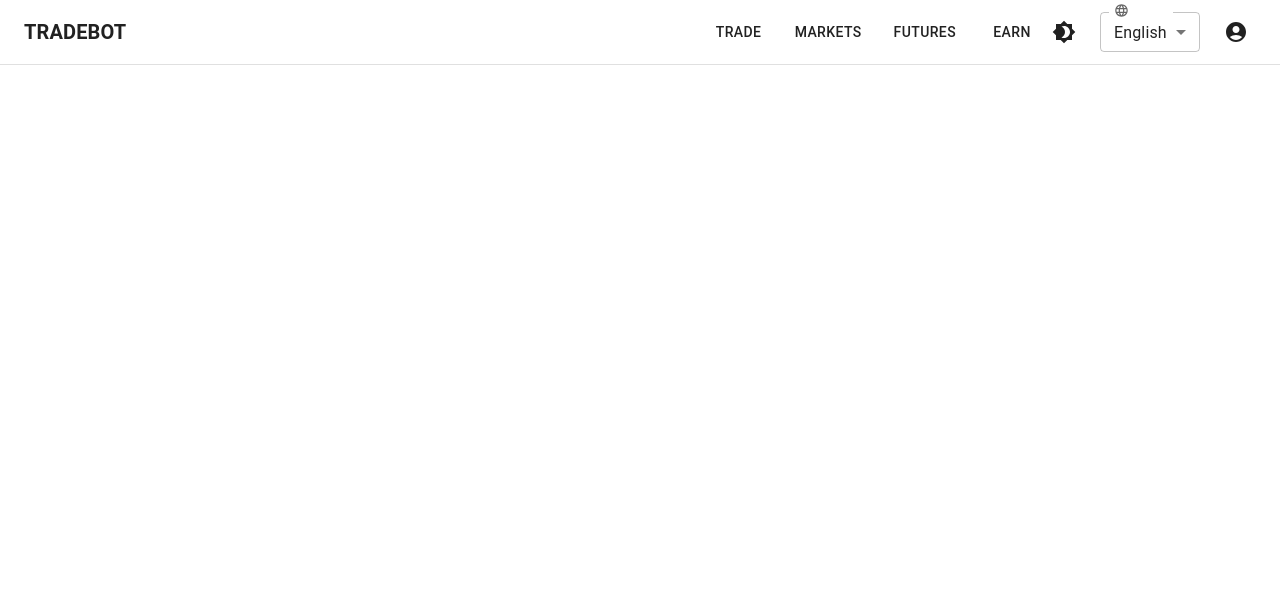
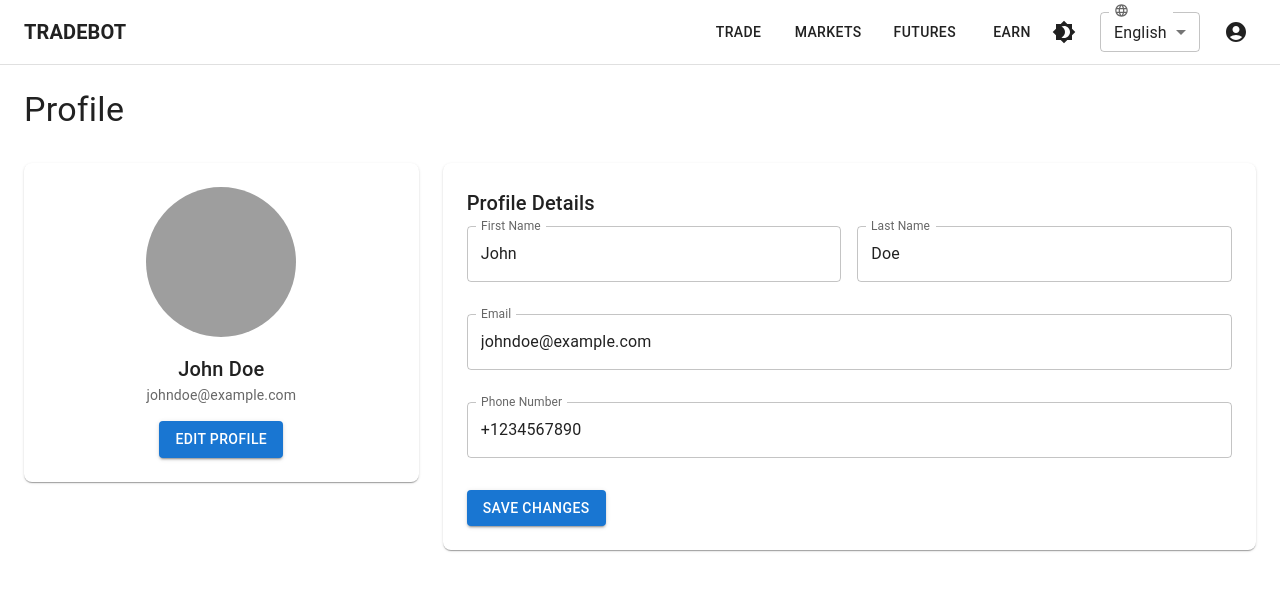
Before and after one commit to Devmultiapisoft/bottrade, a React (Create React App) app: page /profile in a window 1280 px wide. Shown: the top 590 px of the page. Built offline with nearby package versions, Linux system fonts and the light colour scheme; grey boxes are pictures that could not be loaded; what chartjs-chart-financial, chartjs-plugin-zoom would draw is missing.

Commit message:
added profile

```diff
--- a/src/App.js
+++ b/src/App.js
@@ -8,6 +8,7 @@ import TradePage from './pages/TradePage';
 import LoginPage from './pages/LoginPage';
 import MarketsPage from './pages/MarketPage';
 import EarnPage from './pages/EarnPage';
+import Profile from './pages/Profile';
 
 function App() {
   const [darkMode, setDarkMode] = useState(false);
@@ -29,6 +30,7 @@ function App() {
           <Route path="/Trade" element={<TradePage />} />
           <Route path="/earn" element={<EarnPage />} />
           <Route path="/market" element={<MarketsPage />} />
+          <Route path="/profile" element={<Profile />} />
         </Routes>
       </Router>
     </ThemeProvider>
--- a/src/components/Navbar.jsx
+++ b/src/components/Navbar.jsx
@@ -87,6 +87,7 @@ const Navbar = ({ darkMode, setDarkMode }) => {
             >
               <MenuItem component={NavLink} to="/login" onClick={handleMenuClose}>Login</MenuItem>
               <MenuItem component={NavLink} to="/signup" onClick={handleMenuClose}>Sign Up</MenuItem>
+              <MenuItem component={NavLink} to="/profile" onClick={handleMenuClose}>Me</MenuItem>
             </Menu>
           </div>
         </Toolbar>
--- /dev/null
+++ b/src/pages/Profile.jsx
@@ -0,0 +1,130 @@
+import React from 'react';
+  import {
+    Box,
+    Typography,
+    Avatar,
+    Grid,
+    Paper,
+    Button,
+    useTheme,
+    TextField,
+  } from '@mui/material';
+
+  const Profile = () => {
+    const theme = useTheme();
+
+    return (
+      <Box
+        sx={{
+          p: 3,
+          backgroundColor: theme.palette.background.default,
+          minHeight: '100vh',
+          color: theme.palette.text.primary,
+        }}
+      >
+        <Typography variant="h4" gutterBottom sx={{ mb: 4 }}>
+          Profile
+        </Typography>
+
+        <Grid container spacing={3}>
+          {/* Profile Information */}
+          <Grid item xs={12} md={4}>
+            <Paper
+              sx={{
+                p: 3,
+                backgroundColor: theme.palette.background.paper,
+                borderRadius: '8px',
+                textAlign: 'center',
+              }}
+            >
+              <Avatar
+                alt="User Avatar"
+                src="/api/placeholder/150/150"
+                sx={{ width: 150, height: 150, mx: 'auto', mb: 2 }}
+              />
+              <Typography variant="h6">John Doe</Typography>
+              <Typography variant="body2" color="textSecondary">
+                johndoe@example.com
+              </Typography>
+              <Button
+                variant="contained"
+                sx={{
+                  mt: 2,
+                  backgroundColor: theme.palette.primary.main,
+                  '&:hover': { backgroundColor: theme.palette.primary.dark },
+                }}
+              >
+                Edit Profile
+              </Button>
+            </Paper>
+          </Grid>
+
+          {/* Profile Details */}
+          <Grid item xs={12} md={8}>
+            <Paper
+              sx={{
+                p: 3,
+                backgroundColor: theme.palette.background.paper,
+                borderRadius: '8px',
+              }}
+            >
+              <Typography variant="h6" gutterBottom>
+                Profile Details
+              </Typography>
+              <Grid container spacing={2}>
+                <Grid item xs={12} sm={6}>
+                  <TextField
+                    fullWidth
+                    label="First Name"
+                    defaultValue="John"
+                    variant="outlined"
+                    sx={{ mb: 2 }}
+                  />
+                </Grid>
+                <Grid item xs={12} sm={6}>
+                  <TextField
+                    fullWidth
+                    label="Last Name"
+                    defaultValue="Doe"
+                    variant="outlined"
+                    sx={{ mb: 2 }}
+                  />
+                </Grid>
+                <Grid item xs={12}>
+                  <TextField
+                    fullWidth
+                    label="Email"
+                    defaultValue="johndoe@example.com"
+                    variant="outlined"
+                    sx={{ mb: 2 }}
+                  />
+                </Grid>
+                <Grid item xs={12}>
+                  <TextField
+                    fullWidth
+                    label="Phone Number"
+                    defaultValue="+1234567890"
+                    variant="outlined"
+                    sx={{ mb: 2 }}
+                  />
+                </Grid>
+                <Grid item xs={12}>
+                  <Button
+                    variant="contained"
+                    sx={{
+                      backgroundColor: theme.palette.primary.main,
+                      '&:hover': { backgroundColor: theme.palette.primary.dark },
+                    }}
+                  >
+                    Save Changes
+                  </Button>
+                </Grid>
+              </Grid>
+            </Paper>
+          </Grid>
+        </Grid>
+      </Box>
+    );
+  };
+
+  export default Profile;
```
